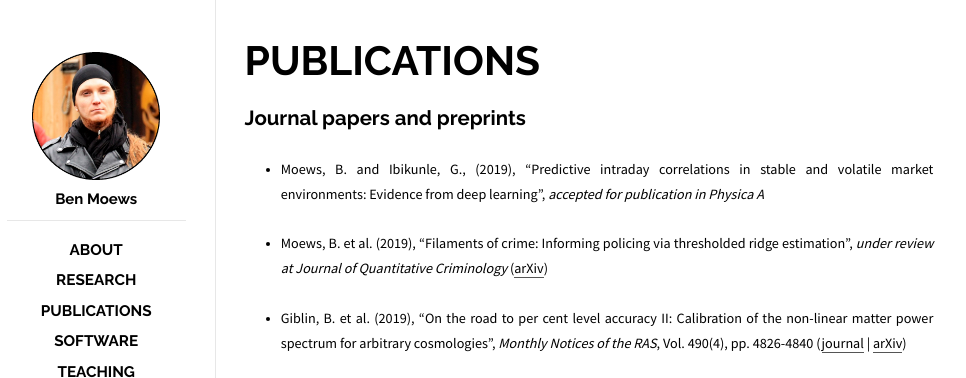
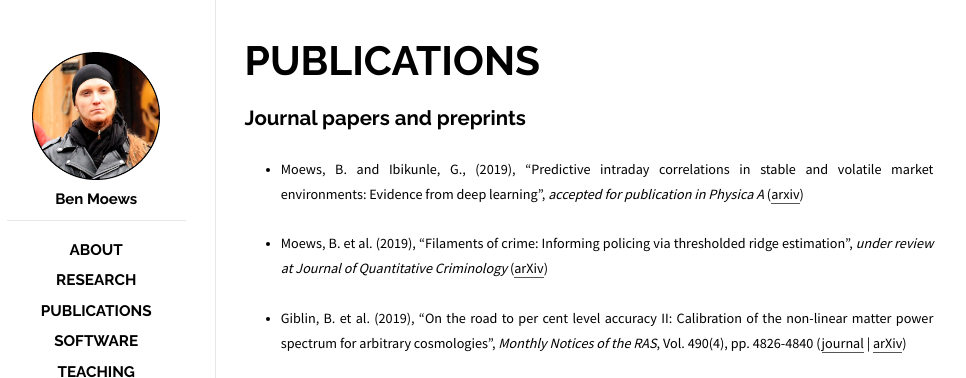
Before and after one commit to moews/moews.github.io, a Jekyll site: the page built from _posts/2017-03-25-publications.md, in a window 1280 px wide. Shown: the top 378 px of the page, without its empty margins (143-1109 px from the left). Built offline with Jekyll 4.4.1, drawn with Linux system fonts in a browser that asks for light colours.

Commit message:
Update 2017-03-25-publications.md

```diff
--- a/_posts/2017-03-25-publications.md
+++ b/_posts/2017-03-25-publications.md
@@ -8,7 +8,7 @@
 
 ## Journal papers and preprints
 
-* <small>Moews, B. and Ibikunle, G., (2019), "Predictive intraday correlations in stable and volatile market environments: Evidence from deep learning", _accepted for publication in Physica A_</small>
+* <small>Moews, B. and Ibikunle, G., (2019), "Predictive intraday correlations in stable and volatile market environments: Evidence from deep learning", _accepted for publication in Physica A_ ([arxiv](https://arxiv.org/abs/2002.10385))</small>
 
 * <small>Moews, B. et al. (2019), "Filaments of crime: Informing policing via thresholded ridge estimation", _under review at Journal of Quantitative Criminology_ ([arXiv](https://arxiv.org/abs/1907.03206))</small>
 
```
